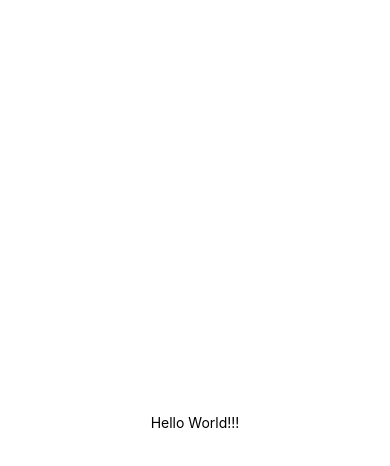
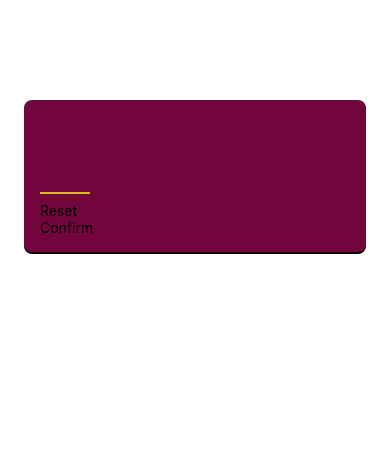
Before and after one commit to nikolalazarevic011/React-Native, a React Native app: screen / in a window 390 px wide. Shown: the top 466 px of the page. Built offline with nearby package versions, Linux system fonts and the light colour scheme.

Commit message:
end of 52 sec 4

```diff
--- a/App.js
+++ b/App.js
@@ -1,20 +1,9 @@
-import { StatusBar } from 'expo-status-bar';
-import { StyleSheet, Text, View } from 'react-native';
+import { StatusBar } from "expo-status-bar";
+import { StyleSheet, Text, View } from "react-native";
+import StartGameScreen from "./screens/StartGameScreen";
 
 export default function App() {
-  return (
-    <View style={styles.container}>
-      <Text>Hello World!!!</Text>
-      <StatusBar style="auto" />
-    </View>
-  );
+    return <StartGameScreen/>
 }
 
-const styles = StyleSheet.create({
-  container: {
-    flex: 1,
-    backgroundColor: '#fff',
-    alignItems: 'center',
-    justifyContent: 'center',
-  },
-});
+const styles = StyleSheet.create({});
--- /dev/null
+++ b/components/PrimaryButton.js
@@ -0,0 +1,11 @@
+import { View, Text } from "react-native";
+
+function PrimaryButton({children}) {
+    return (
+        <View>
+            <Text>{children }</Text>
+        </View>
+    );
+}
+
+export default PrimaryButton;
--- a/screens/StartGameScreen.js
+++ b/screens/StartGameScreen.js
@@ -1,12 +1,40 @@
-import { TextInput, View } from "react-native";
+import { StyleSheet, TextInput, View } from "react-native";
+import PrimaryButton from "../components/PrimaryButton";
 
 function StartGameScreen() {
     return (
-        <View>
-            <TextInput />
-
+        <View style={styles.inputContainer}>
+            <TextInput style={styles.numberInput} maxLength={2} keyboardType="number-pad" autoCapitalize="none" autoCorrect={false}/>
+            <PrimaryButton>Reset</PrimaryButton>
+            <PrimaryButton>Confirm</PrimaryButton>
         </View>
     );
 }
 
 export default StartGameScreen;
+
+const styles = StyleSheet.create({
+    inputContainer: {
+        // flex: 1,
+        marginTop: 100,
+        padding: 16,
+        backgroundColor: "#72063c",
+        marginTop: 100,
+        marginHorizontal: 24,
+        borderRadius: 8,
+        elevation: 4,
+        shadowColor: "black",
+        shadowOffset: {width: 0, height: 2},
+    },
+    numberInput: {
+        height: 70,
+        fontSize: 32,
+        width: 50,
+        borderBottomColor: '#ddb52f',
+        borderBottomWidth: 2,
+        marginVertical: 8,
+        color:'#ddb52f',
+        fontWeight:"bold",
+        textAlign: "center",
+    }
+});
```
